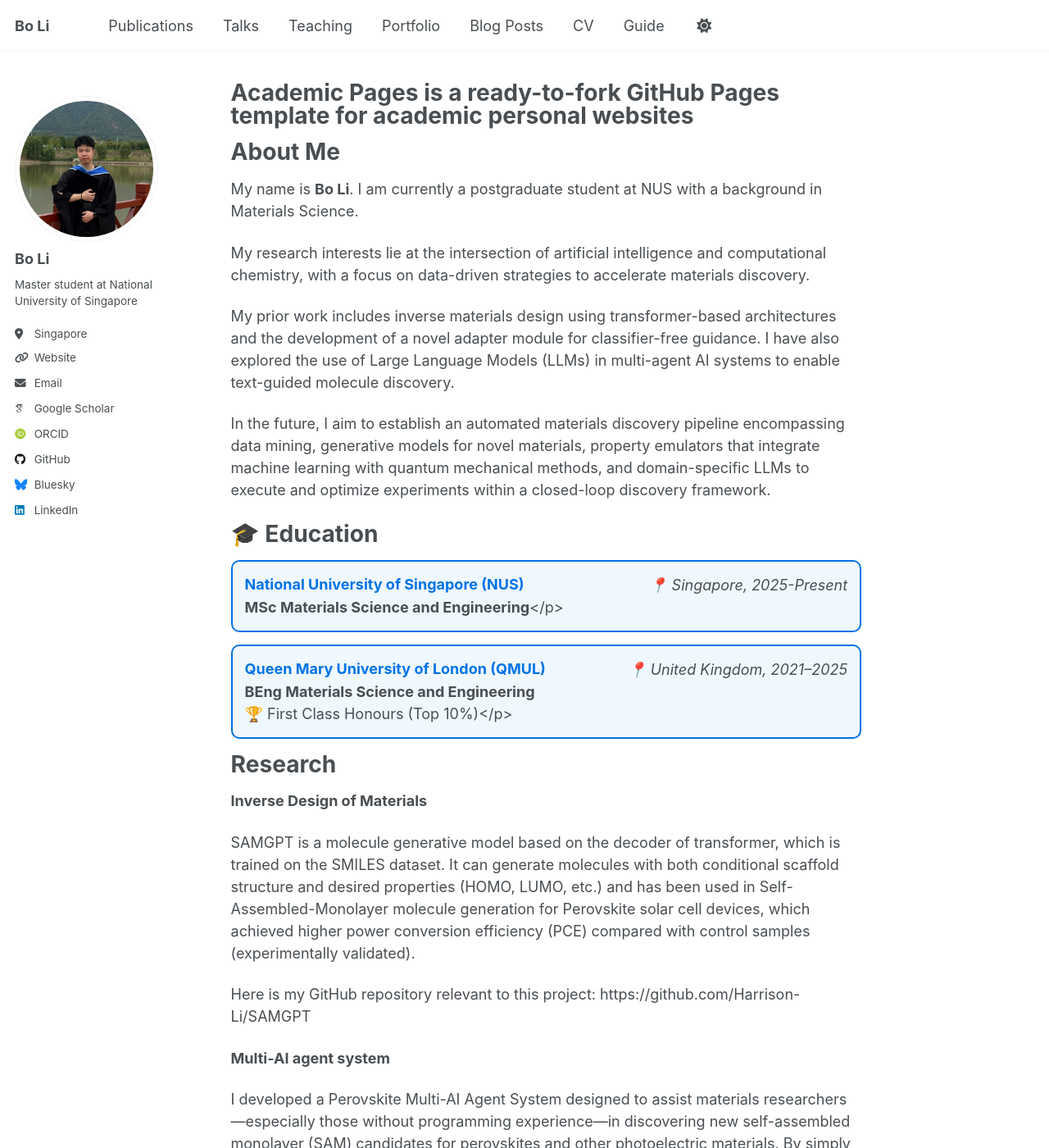
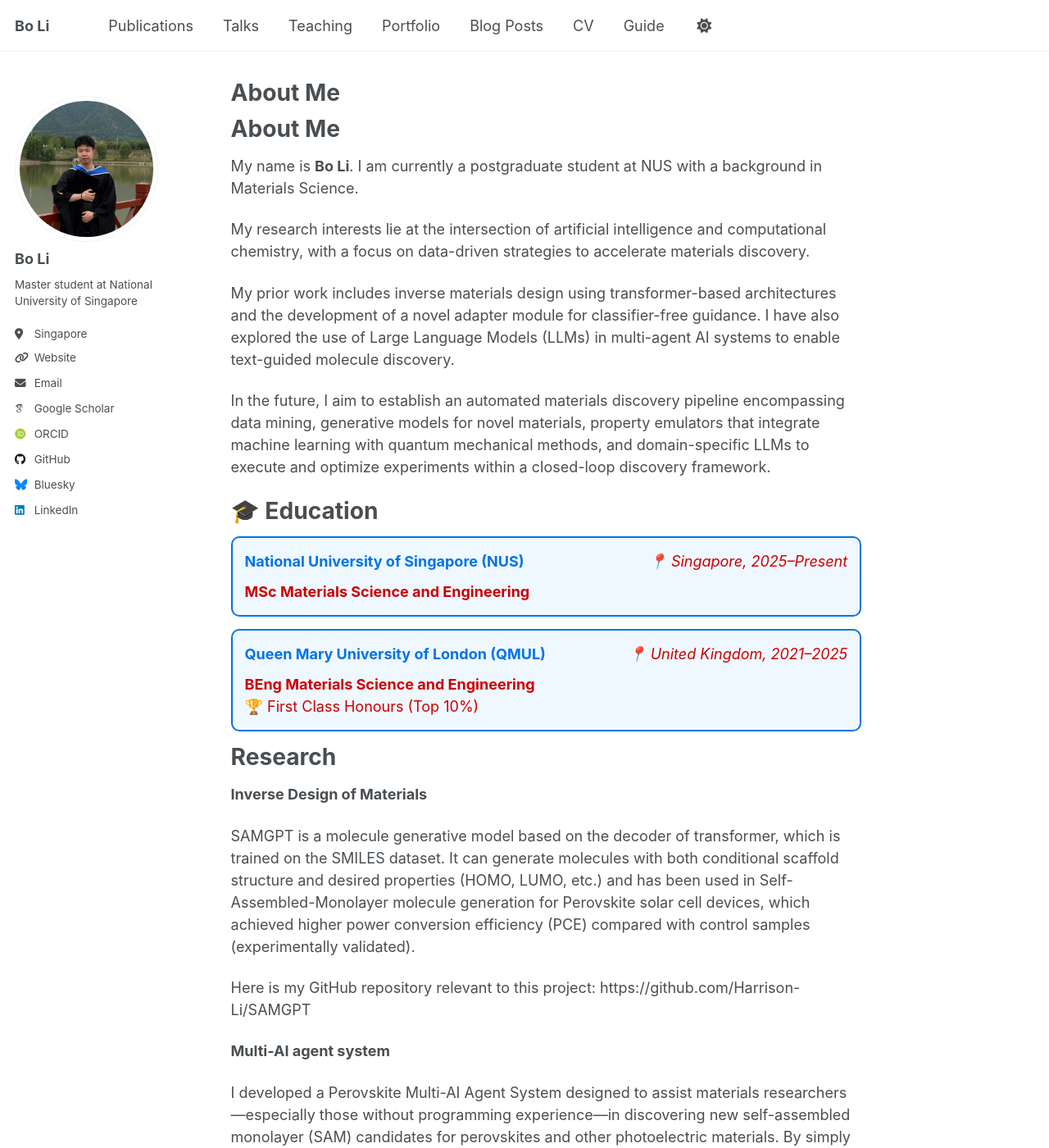
Before and after one commit to Harrison-Li/Harrison-Li.github.io, a Jekyll site: the page built from _pages/about.md, in a window 1280 px wide and 1400 px high. Shown: the whole window at 82% size. Built offline with Jekyll 4.4.1, drawn with Linux system fonts in a browser that asks for light colours; some web fonts are replaced; a script that is not in the unit is left out; our own code applies the rules of GitHub Pages for plain Markdown files.

Commit message:
update education

```diff
--- a/_pages/about.md
+++ b/_pages/about.md
@@ -1,6 +1,5 @@
 ---
 permalink: /
-title: "Academic Pages is a ready-to-fork GitHub Pages template for academic personal websites"
 author_profile: true
 redirect_from:
   - /about/
@@ -19,21 +18,25 @@ In the future, I aim to establish an automated materials discovery pipeline enco
 
 # 🎓 Education
 
-<div style="border: 2px solid #0073e6; border-radius: 10px; padding: 15px; margin-bottom: 15px; background-color: #f0f8ff;">
+<div style="border: 2px solid #0073e6; border-radius: 10px; padding: 15px; margin-bottom: 15px; background-color: #f0f8ff; color: #cc0000;">
   <div style="display: flex; justify-content: space-between; align-items: center;">
     <h3 style="margin: 0; color: #0073e6;">National University of Singapore (NUS)</h3>
-    <span style="font-style: italic;">📍 Singapore, 2025-Present</span>
+    <span style="font-style: italic; color: #cc0000;">📍 Singapore, 2025–Present</span>
   </div>
-  <b>MSc Materials Science and Engineering</b></p>
+  <p style="margin-top: 10px; margin-bottom: 0; color: #cc0000;">
+    <b>MSc Materials Science and Engineering</b>
+  </p>
 </div>
 
-<div style="border: 2px solid #0073e6; border-radius: 10px; padding: 15px; margin-bottom: 15px; background-color: #f0f8ff;">
+<div style="border: 2px solid #0073e6; border-radius: 10px; padding: 15px; margin-bottom: 15px; background-color: #f0f8ff; color: #cc0000;">
   <div style="display: flex; justify-content: space-between; align-items: center;">
     <h3 style="margin: 0; color: #0073e6;">Queen Mary University of London (QMUL)</h3>
-    <span style="font-style: italic;">📍 United Kingdom, 2021–2025</span>
+    <span style="font-style: italic; color: #cc0000;">📍 United Kingdom, 2021–2025</span>
   </div>
-  <b>BEng Materials Science and Engineering</b><br>
-  🏆 First Class Honours (Top 10%)</p>
+  <p style="margin-top: 10px; margin-bottom: 0; color: #cc0000;">
+    <b>BEng Materials Science and Engineering</b><br>
+    🏆 First Class Honours (Top 10%)
+  </p>
 </div>
 
 # Research
```
